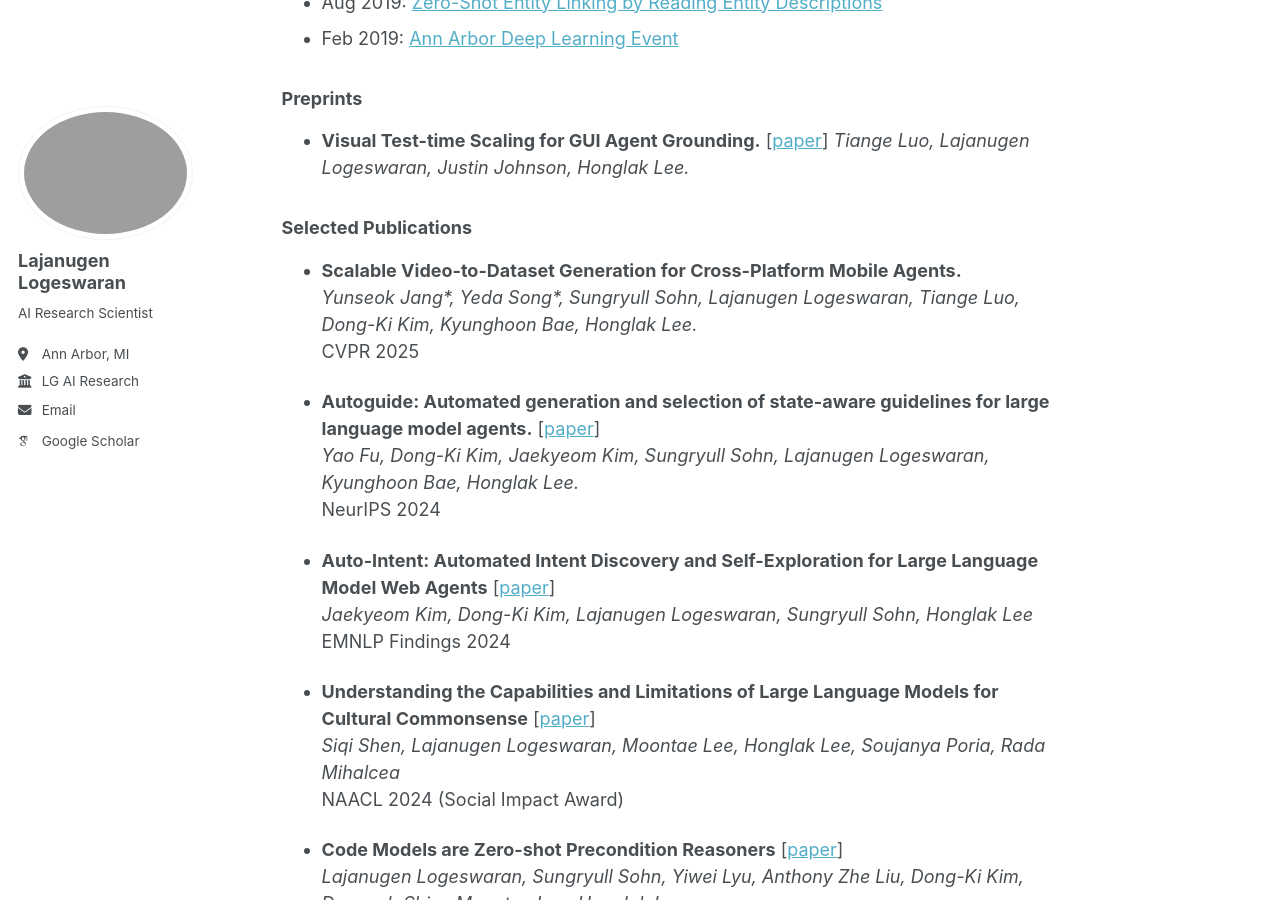
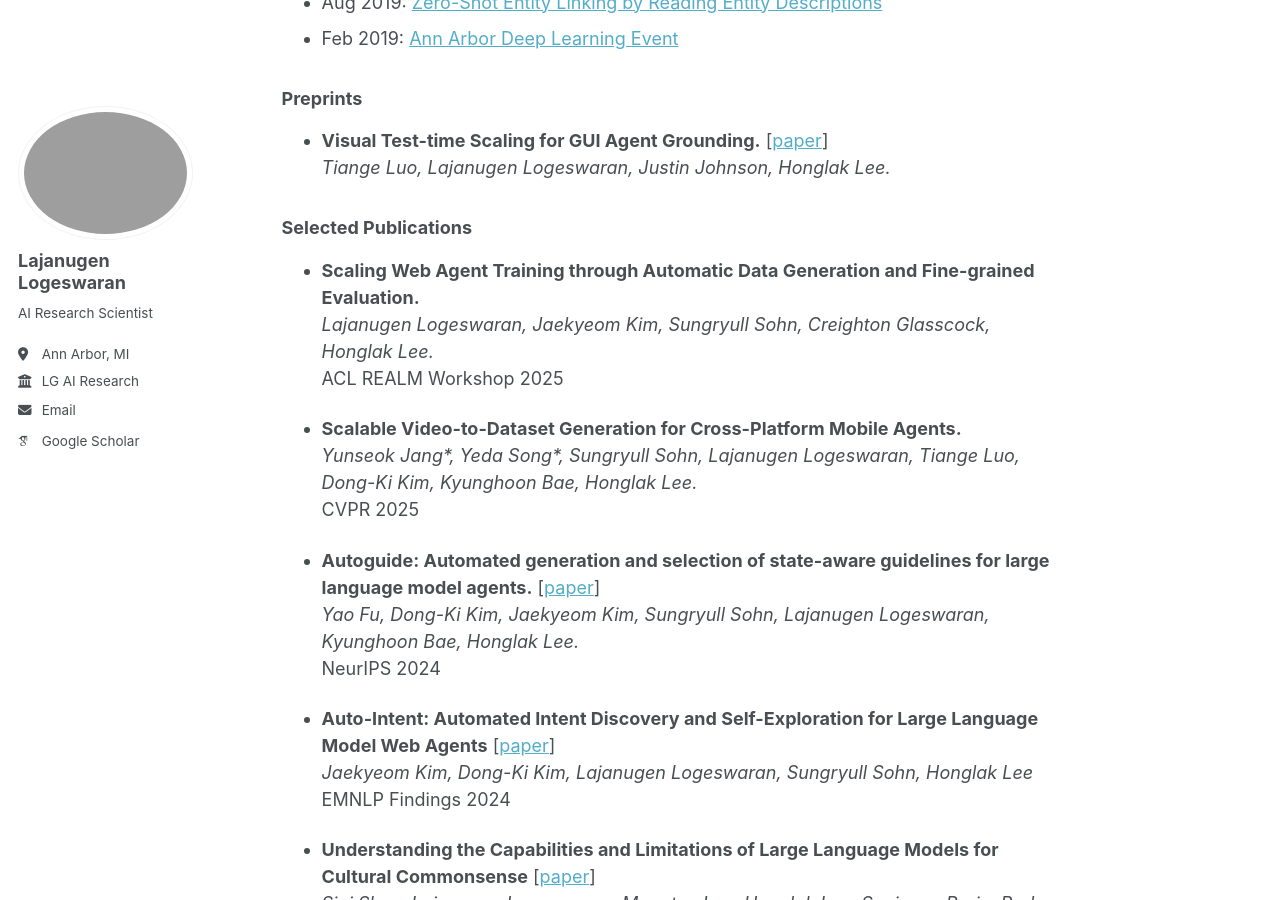
Before and after one commit to lajanugen/lajanugen.github.io, a Jekyll site: the page built from _pages/about.md, in a window 1280 px wide and 900 px high, scrolled down 454 px. Built offline with Jekyll 4.4.1, drawn with Linux system fonts in a browser that asks for light colours; some web fonts are replaced.

Commit message:
Update about.md

```diff
--- a/_pages/about.md
+++ b/_pages/about.md
@@ -21,6 +21,10 @@ I am a Research Scientist at LG AI Research. I received my PhD from the Computer
   *Tiange Luo, Lajanugen Logeswaran, Justin Johnson, Honglak Lee.*
 
 ### Selected Publications
+
+- **Scaling Web Agent Training through Automatic Data Generation and Fine-grained Evaluation.**
+  *Lajanugen Logeswaran, Jaekyeom Kim, Sungryull Sohn, Creighton Glasscock, Honglak Lee.*
+  ACL REALM Workshop 2025
 
 - **Scalable Video-to-Dataset Generation for Cross-Platform Mobile Agents.**
   *Yunseok Jang\*, Yeda Song\*, Sungryull Sohn, Lajanugen Logeswaran, Tiange Luo, Dong-Ki Kim, Kyunghoon Bae, Honglak Lee.*
```
